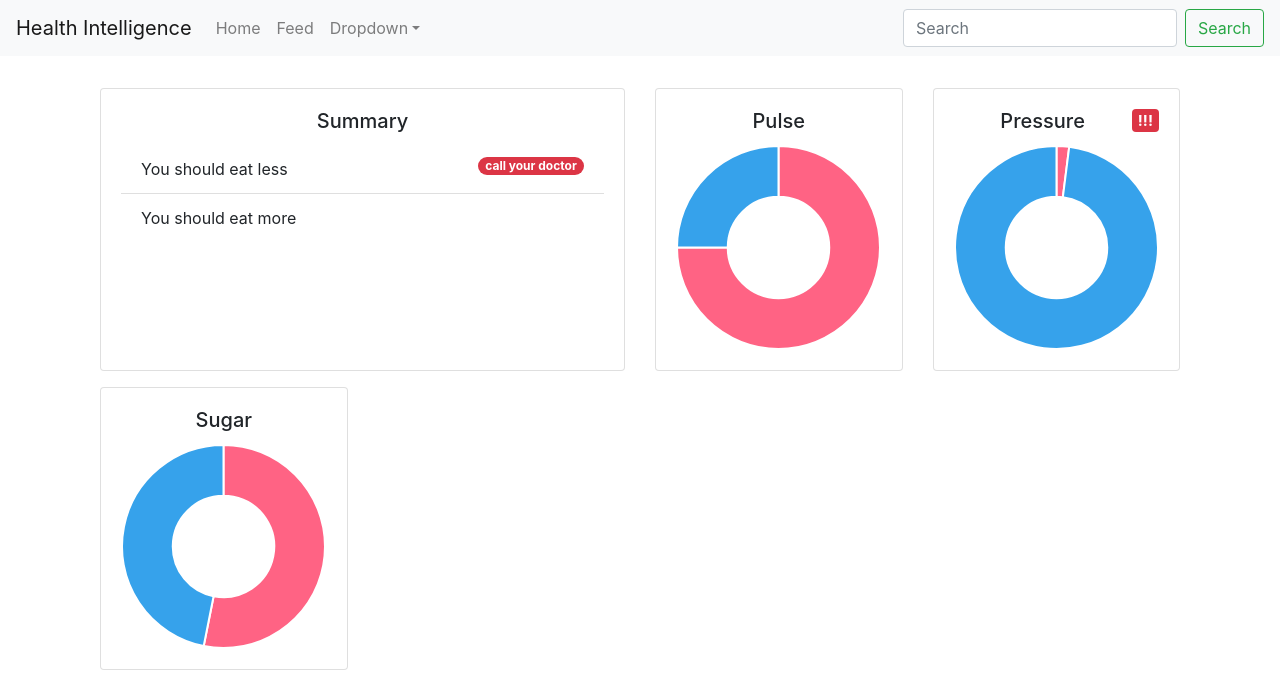
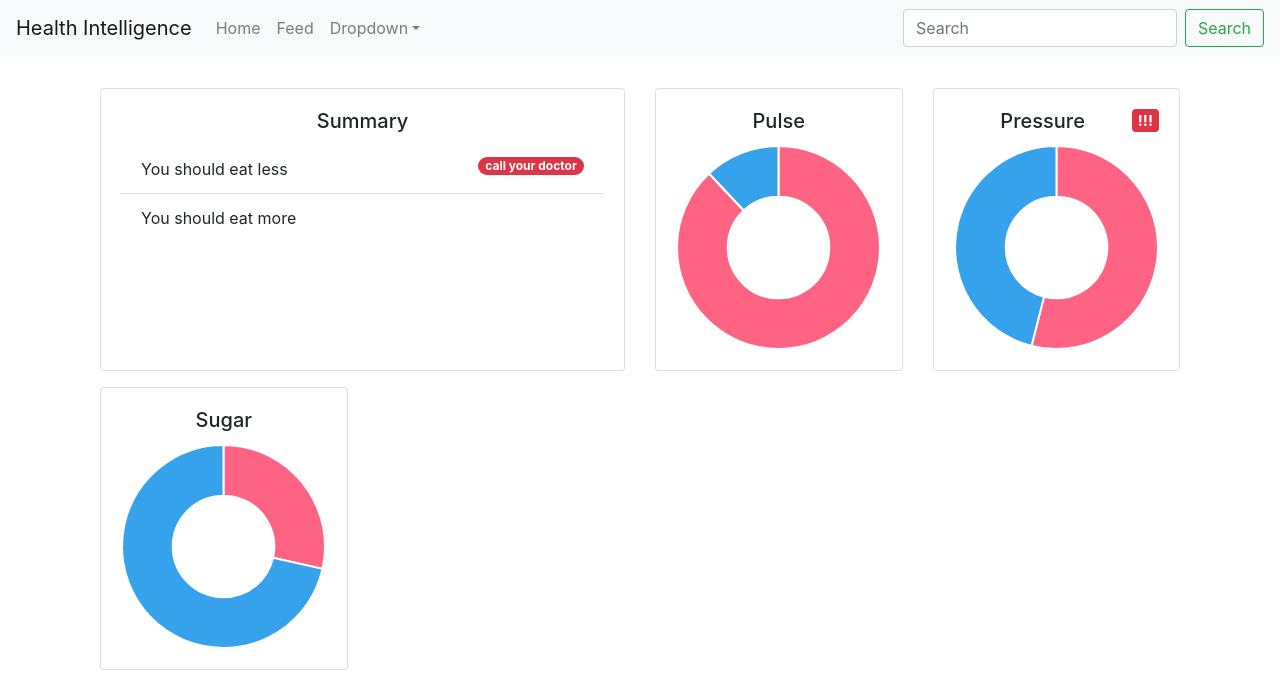
Before and after one commit to eduardvercaemer/itesm-hackathon-health-intelligence, a Next.js app: page / in a window 1280 px wide. Shown: the top 686 px of the page. Built offline with nearby package versions, Linux system fonts and the light colour scheme.

Commit message:
add: update data every second

```diff
--- a/components/main-dashboard.js
+++ b/components/main-dashboard.js
@@ -1,12 +1,25 @@
 import { Chart, ArcElement } from "chart.js";
 import { Badge, Container, Card, Row, Col, ListGroup } from "react-bootstrap";
 import { Doughnut } from "react-chartjs-2";
+import { useState, useEffect } from "react";
 Chart.register(ArcElement);
 
-// generate random data for a two part doughnut chart
+// generate random data for a two part doughnut chart every second
 const DummyChart = () => {
-  const data = {
-    labels: ["Less", "More"],
+  const [data, setData] = useState({
+    labels: ["Red", "Blue"],
+    datasets: [
+      {
+        data: [300, 50],
+        backgroundColor: ["#FF6384", "#36A2EB"],
+    },
+  ],
+  });
+
+  useEffect(() => {
+    const interval = setInterval(() => {
+      const newData = {
+        labels: ["Red", "Blue"],
         datasets: [
           {
             data: [
@@ -14,16 +27,21 @@ const DummyChart = () => {
               Math.floor(Math.random() * 100),
             ],
             backgroundColor: ["#FF6384", "#36A2EB"],
-        hoverBackgroundColor: ["#FF6384", "#36A2EB"],
         },
         ],
       };
+      setData(newData);
+    }, 1000);
+    return () => clearInterval(interval);
+  }, []);
+
   return (
     <Doughnut
       data={data}
       options={{
+        maintainAspectRatio: true,
         legend: {
-          position: "right",
+          display: false,
         },
       }}
     />
```
Lines whose indentation alone changed are shown as unchanged.
